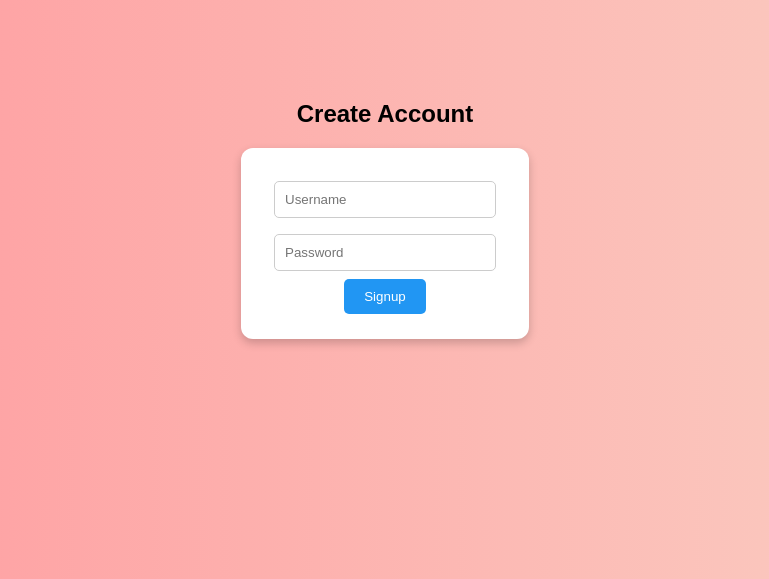
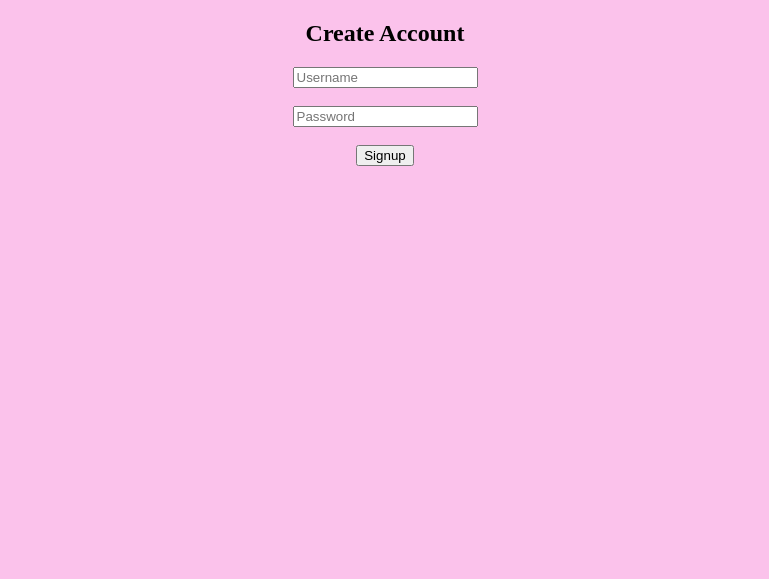
Before and after one commit to bhavyaasriperumal17-ui/house-price-prediction-project, a Flask app: page /signup in a window 1280 px wide. Shown: the top 579 px of the page, without its empty margins (255-1024 px from the left). Run offline with Flask 3, Linux system fonts and the light colour scheme.

Commit message:
Update signup.html

```diff
--- a/templates/signup.html
+++ b/templates/signup.html
@@ -2,54 +2,16 @@
 <html>
 <head>
     <title>Signup</title>
-
-    <style>
-    body {
-        font-family: Arial;
-        text-align: center;
-        background: linear-gradient(to right, #ff9a9e, #fad0c4);
-    }
-
-    form {
-        background: white;
-        padding: 25px;
-        display: inline-block;
-        border-radius: 12px;
-        box-shadow: 0px 4px 10px rgba(0,0,0,0.2);
-    }
-
-    input {
-        width: 200px;
-        padding: 10px;
-        margin: 8px;
-        border-radius: 5px;
-        border: 1px solid #ccc;
-    }
-
-    button {
-        padding: 10px 20px;
-        background-color: #2196F3;
-        color: white;
-        border: none;
-        border-radius: 5px;
-    }
-    </style>
-
 </head>
-<body>
-
-<div style="margin-top:100px;">
+<body style="text-align:center; background:#fbc2eb;">
 
 <h2>Create Account</h2>
 
-<form action="/register" method="post">
-    <input type="text" name="username" placeholder="Username" required><br>
-    <input type="password" name="password" placeholder="Password" required><br>
-
+<form method="POST">
+    <input type="text" name="username" placeholder="Username" required><br><br>
+    <input type="password" name="password" placeholder="Password" required><br><br>
     <button type="submit">Signup</button>
 </form>
 
-</div>
-
 </body>
 </html>
```
